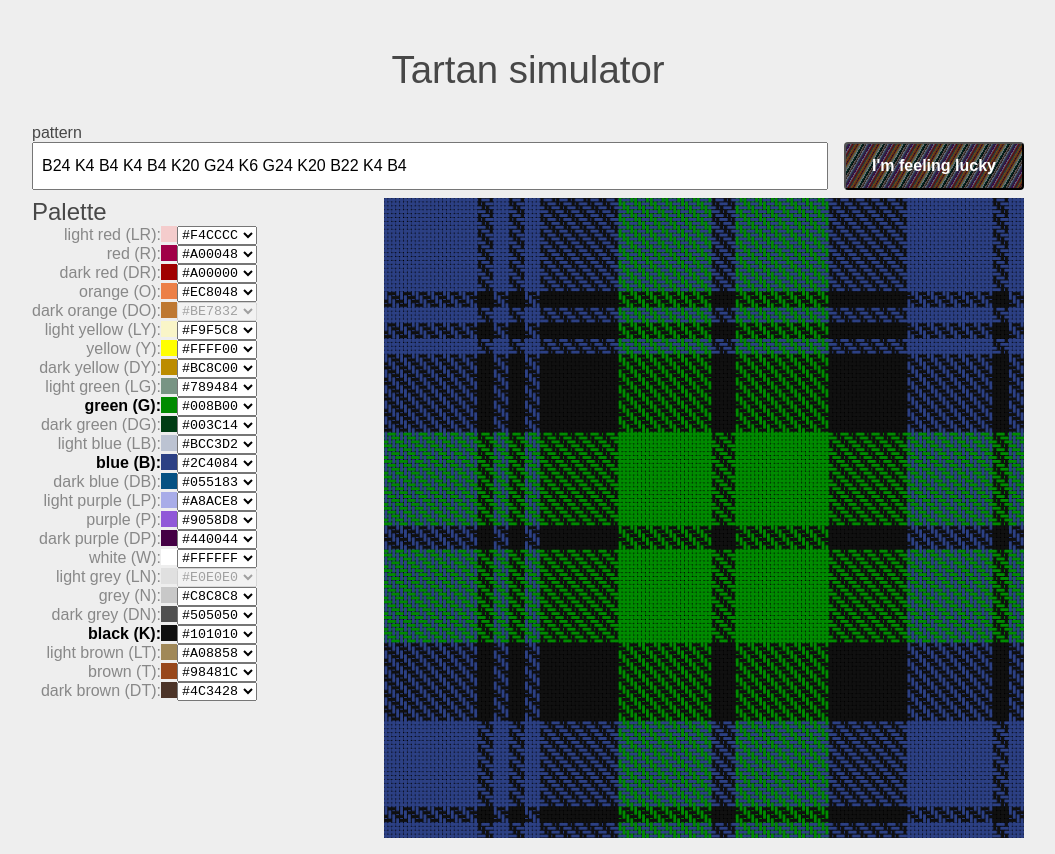
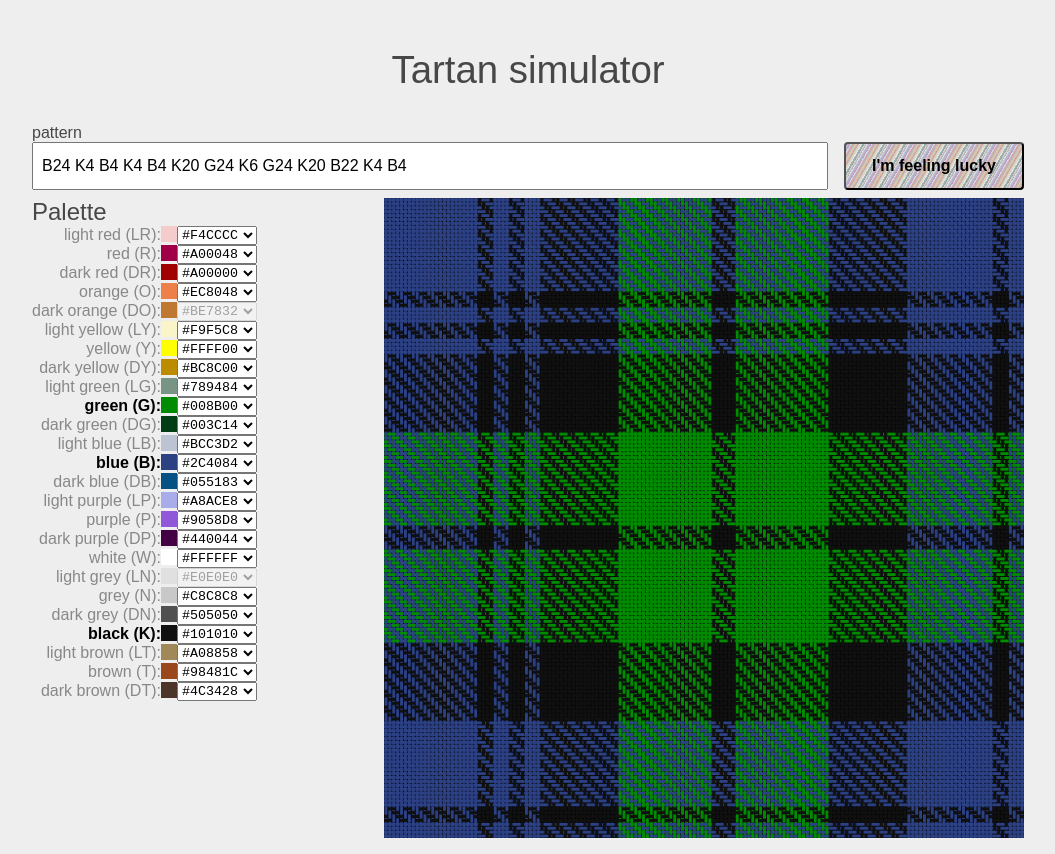
Before and after one commit to aldeka/tartanizer, a SvelteKit app: page / in a window 1280 px wide. Shown: the whole page, without its empty margins (112-1167 px from the left). Built offline with nearby package versions, Linux system fonts and the light colour scheme.

Commit message:
Black text for randomizer button

```diff
--- a/src/routes/+page.svelte
+++ b/src/routes/+page.svelte
@@ -263,30 +263,28 @@
 		min-width: 180px;
 		border-radius: 0.25em;
 		font-weight: 900;
-		color: white;
-		border-color: black;
 
-		background: #000
+		background: #fff
 			repeating-linear-gradient(
 				120deg,
-				#bcc3d299,
-				#2c408499 2px,
-				#50505099 2px,
-				#5a008c99 4px,
-				#98c8e899 4px,
-				#a0000099 6px,
-				#781c3899 6px,
-				#40806099 8px,
-				#be783299 8px,
-				#98481c99 10px,
-				#44004499 10px,
-				#e0a12699 12px,
-				#78948499 12px,
-				#c8c8c899 14px,
-				#00544899 14px,
-				#10101099 16px,
-				#a0a0a099 16px,
-				#4c342899 18px
+				#bcc3d266,
+				#2c408466 2px,
+				#50505066 2px,
+				#5a008c66 4px,
+				#98c8e866 4px,
+				#a0000066 6px,
+				#781c3866 6px,
+				#40806066 8px,
+				#be783266 8px,
+				#98481c66 10px,
+				#44004466 10px,
+				#e0a12666 12px,
+				#78948466 12px,
+				#c8c8c866 14px,
+				#00544866 14px,
+				#10101066 16px,
+				#a0a0a066 16px,
+				#4c342866 18px
 			);
 	}
 
```
